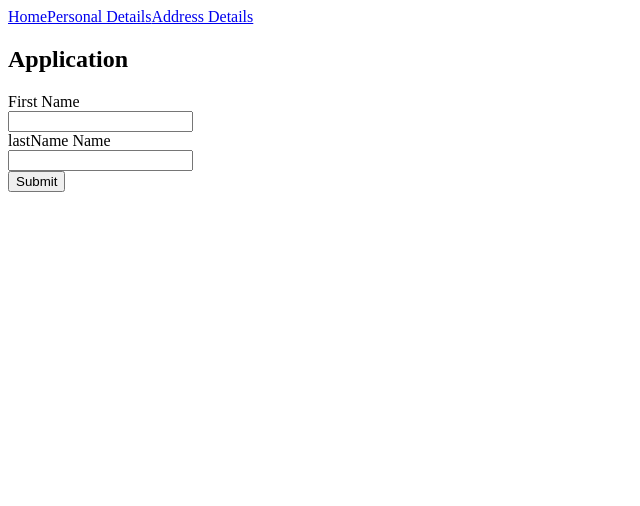
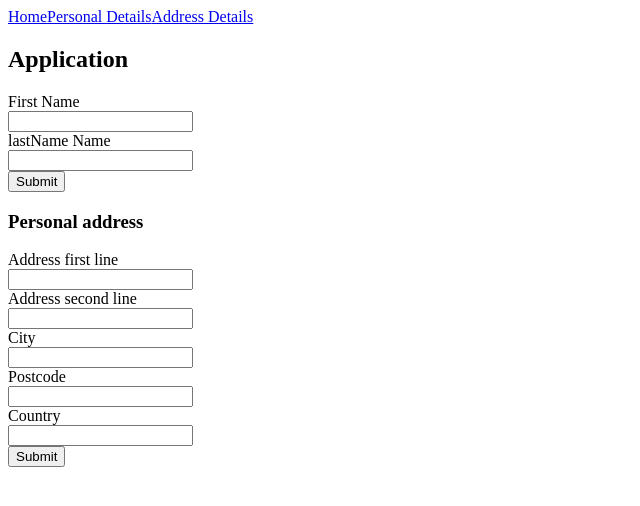
Before and after one commit to r2inlondon/application-form, a React (Create React App) app: page / in a window 1280 px wide. Shown: the top 506 px of the page, without its empty margins (0-640 px from the left). Built offline with nearby package versions, Linux system fonts and the light colour scheme.

Commit message:
address details form -done

```diff
--- a/src/components/AddressDetails.js
+++ b/src/components/AddressDetails.js
@@ -1,5 +1,82 @@
-import react from "react";
+import react, { useState } from "react";
 
-const AddressDetails = () => <h3>Address Details</h3>;
+const AddressDetails = (props) => {
+  const [firstLine, setFirstLine] = useState("");
+  const [secondLine, setSecondLine] = useState("");
+  const [city, setCity] = useState("");
+  const [country, setCountry] = useState("");
+  const [postcode, setPostcode] = useState("");
+
+  const onSubmit = (e) => {
+    e.preventDefault();
+
+    props.setAddressDetails({ firstLine, secondLine, city, country, postcode });
+  };
+
+  return (
+    <div className="address-form">
+      <h3>Personal address</h3>
+      <form onSubmit={onSubmit}>
+        <label>Address first line</label>
+        <br />
+        <input
+          type="text"
+          id="firstLine"
+          name="firstLine"
+          value={firstLine}
+          onChange={(e) => setFirstLine(e.target.value)}
+          ype="text"
+        />
+        <br />
+        <label>Address second line</label>
+        <br />
+        <input
+          type="text"
+          id="secondLine"
+          name="secondLine"
+          value={secondLine}
+          onChange={(e) => setSecondLine(e.target.value)}
+          ype="text"
+        />
+        <br />
+        <label>City</label>
+        <br />
+        <input
+          type="text"
+          id=" city"
+          name="city"
+          value={city}
+          onChange={(e) => setCity(e.target.value)}
+          ype="text"
+        />
+        <br />
+        <label>Postcode</label>
+        <br />
+        <input
+          type="text"
+          id=" postcode"
+          name="postcode"
+          value={postcode}
+          onChange={(e) => setPostcode(e.target.value)}
+          ype="text"
+        />
+        <br />
+        <label>Country</label>
+        <br />
+        <input
+          type="text"
+          id=" country"
+          name="country"
+          value={country}
+          onChange={(e) => setCountry(e.target.value)}
+          ype="text"
+        />
+        <br />
+
+        <input type="submit" value="Submit" />
+      </form>
+    </div>
+  );
+};
 
 export default AddressDetails;
--- a/src/components/ApplicationForm.js
+++ b/src/components/ApplicationForm.js
@@ -1,8 +1,10 @@
 import React, { useState } from "react";
 import PersonalDetails from "./PersonalDetails";
+import AddressDetails from "./AddressDetails";
 
 const ApplicationForm = () => {
-  const [details, setDetails] = useState({});
+  const [details, setDetails] = useState("");
+  const [addressDetails, setAddressDetails] = useState("");
 
   // function setName(firstName, lastName) {
   //   setDetails({ firstName, lastName });
@@ -12,6 +14,7 @@ const ApplicationForm = () => {
     <div>
       <h2>Application</h2>
       <PersonalDetails setDetails={setDetails} />
+      <AddressDetails setAddressDetails={setAddressDetails} />
     </div>
   );
 };
```
